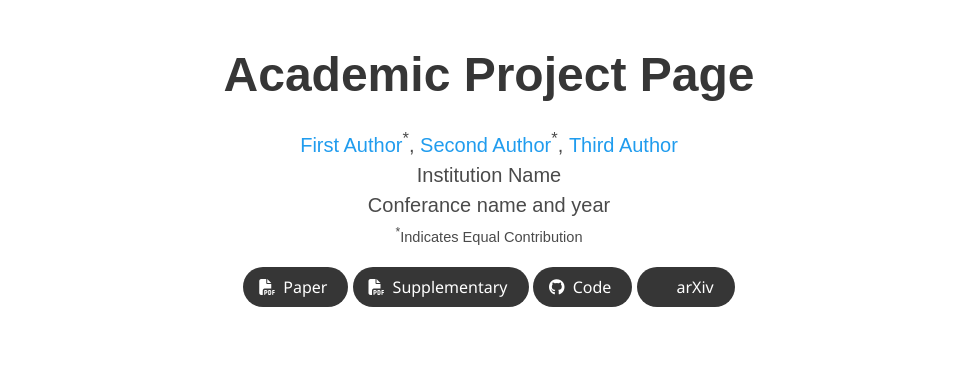
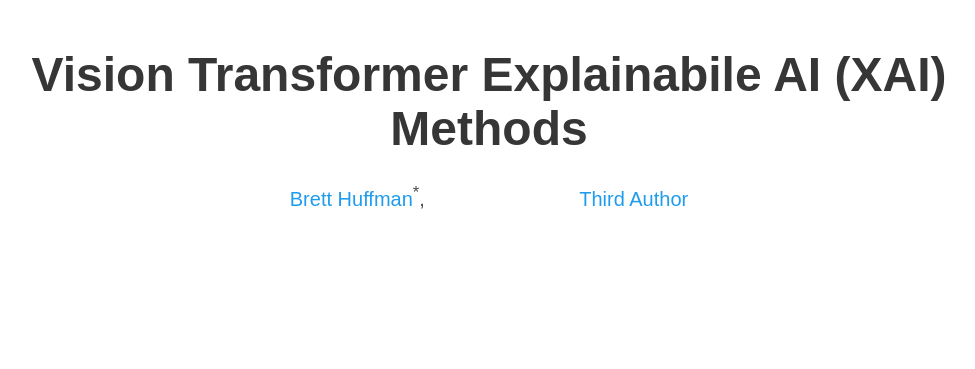
Before and after one commit to dicer2000/XAI-gallery, a plain HTML site: page index.html in a window 1280 px wide. Shown: the top 369 px of the page, without its empty margins (151-1126 px from the left). Drawn offline with nearby package versions, Linux system fonts and the light colour scheme; grey boxes are pictures that could not be loaded; some icons are missing; a web font is replaced by a local one.

Commit message:
Initial changes

```diff
--- a/index.html
+++ b/index.html
@@ -4,10 +4,10 @@
   <meta charset="utf-8">
   <!-- Meta tags for social media banners, these should be filled in appropriatly as they are your "business card" -->
   <!-- Replace the content tag with appropriate information -->
-  <meta name="description" content="DESCRIPTION META TAG">
-  <meta property="og:title" content="SOCIAL MEDIA TITLE TAG"/>
-  <meta property="og:description" content="SOCIAL MEDIA DESCRIPTION TAG TAG"/>
-  <meta property="og:url" content="URL OF THE WEBSITE"/>
+  <meta name="description" content="Gallery of XAI Methods by Brett Huffman">
+  <meta property="og:title" content="Gallery of XAI"/>
+  <meta property="og:description" content="Gallery of XAI Methods by Brett Huffman focused mainly on explainability of Vision Transformers"/>
+  <meta property="og:url" content="https://dicer2000.github.io/XAI-gallery/"/>
   <!-- Path to banner image, should be in the path listed below. Optimal dimenssions are 1200X630-->
   <meta property="og:image" content="static/image/your_banner_image.png" />
   <meta property="og:image:width" content="1200"/>
@@ -24,7 +24,7 @@
   <meta name="viewport" content="width=device-width, initial-scale=1">
 
 
-  <title>Academic Project Page</title>
+  <title>Vision Transformer Explainabile AI (XAI) Methods</title>
   <link rel="icon" type="image/x-icon" href="static/images/favicon.ico">
   <link href="https://fonts.googleapis.com/css?family=Google+Sans|Noto+Sans|Castoro"
   rel="stylesheet">
@@ -52,24 +52,25 @@
       <div class="container is-max-desktop">
         <div class="columns is-centered">
           <div class="column has-text-centered">
-            <h1 class="title is-1 publication-title">Academic Project Page</h1>
+            <h1 class="title is-1 publication-title">Vision Transformer Explainabile AI (XAI) Methods</h1>
             <div class="is-size-5 publication-authors">
               <!-- Paper authors -->
               <span class="author-block">
-                <a href="FIRST AUTHOR PERSONAL LINK" target="_blank">First Author</a><sup>*</sup>,</span>
-                <span class="author-block">
+                <a href="FIRST AUTHOR PERSONAL LINK" target="_blank">Brett Huffman</a><sup>*</sup>,</span>
+
+                <span class="author-block no-show">
                   <a href="SECOND AUTHOR PERSONAL LINK" target="_blank">Second Author</a><sup>*</sup>,</span>
                   <span class="author-block">
                     <a href="THIRD AUTHOR PERSONAL LINK" target="_blank">Third Author</a>
                   </span>
                   </div>
 
-                  <div class="is-size-5 publication-authors">
+                  <div class="is-size-5 publication-authors no-show">
                     <span class="author-block">Institution Name<br>Conferance name and year</span>
                     <span class="eql-cntrb"><small><br><sup>*</sup>Indicates Equal Contribution</small></span>
                   </div>
 
-                  <div class="column has-text-centered">
+                  <div class="column has-text-centered no-show">
                     <div class="publication-links">
                          <!-- Arxiv PDF link -->
                       <span class="link-block">
--- a/static/css/index.css
+++ b/static/css/index.css
@@ -2,6 +2,9 @@ body {
   font-family: 'Noto Sans', sans-serif;
 }
 
+.no-show {
+  visibility: hidden;
+}
 
 .footer .icon-link {
     font-size: 25px;
```
